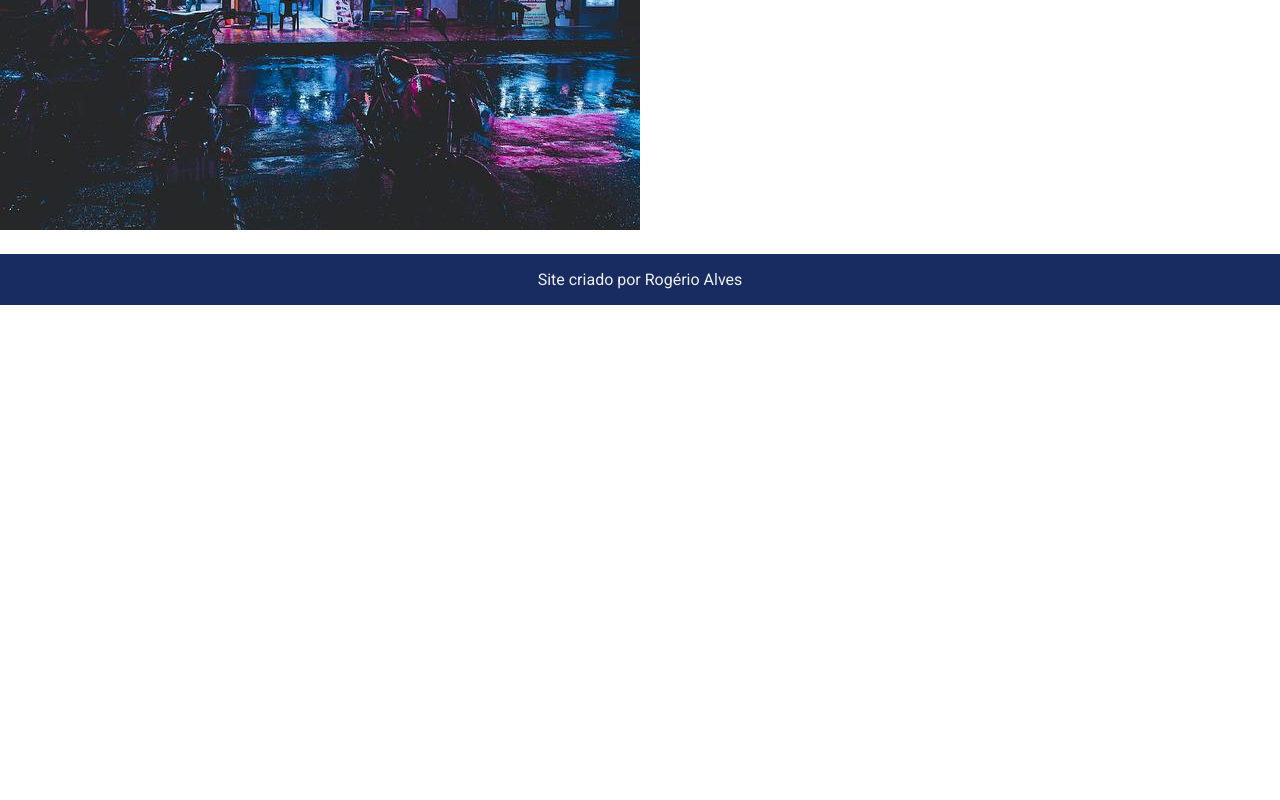
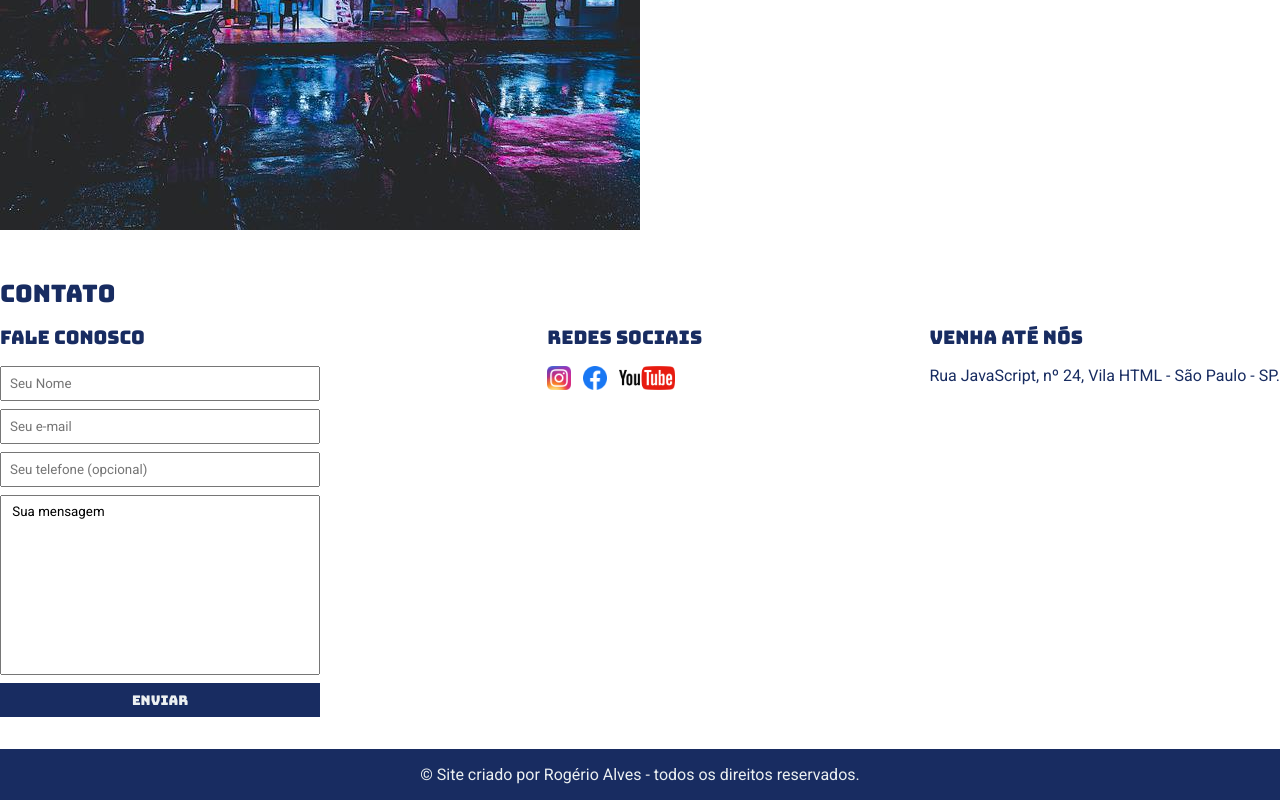
Before and after one commit to rogerioalves-sf/CursoEBAC-GIT, a plain HTML site: page modulo css/Projeto 1/index.html in a window 1280 px wide. Shown: the part 349-1149 px from the top of the page. Before the commit the page ends 800 px from the top, so only its background shows below. Drawn offline with Linux system fonts and the light colour scheme.

Commit message:
finalizado

```diff
--- a/modulo css/Projeto 1/estilos/style.css
+++ b/modulo css/Projeto 1/estilos/style.css
@@ -11,7 +11,7 @@
     --fonte-primaria: 'Bungee', sans-serif;
     --fonte-secundaria: 'Roboto', sans-serif;
 }
-body {
+body, input, textarea {
     font-family: var(--fonte-secundaria);
 }
 
@@ -69,11 +69,59 @@ section h2 {
     font-family: var(--fonte-primaria);
     font-weight: normal;
 }
+section h3 {
+    font-family: var(--fonte-primaria);
+    font-weight: normal;
+    margin-bottom: 16px;
+}
+
 section p {
     margin-bottom: 8px;
 }
 .storefront {
     margin-right: 32px;
+}
+#contato .container {
+    display: block;
+}
+#contato .metodosdecontato {
+    display: flex;
+    justify-content: space-between;
+}
+form input, form textarea, form button {
+    display: block;
+    width: 320px;
+    margin-bottom: 8px;
+    padding: 8px;
+
+}
+form textarea {
+    resize: none;
+    height: 180px;
+}
+form textarea:focus {
+    outline-color: #293d72;
+}
+form button {
+    background-color: var(--cor-primaria);
+    color: var(--cor-secundaria);
+    font-family: var(--fonte-primaria);
+    font-weight: normal;
+    border: none;
+}
+form button:hover {
+    background-color:#3c5aad;
+    cursor: pointer;
+}
+.social-links li {
+    display: inline;
+    margin-right: 8px;
+}
+.social-links a {
+    text-decoration: none;
+}
+.social-links img {
+    height: 24px;
 }
 footer {
     padding: 16px 0px;
--- a/modulo css/Projeto 1/index.html
+++ b/modulo css/Projeto 1/index.html
@@ -16,16 +16,16 @@
             <nav>
                 <ul>
                     <li>
-                        <a href="#">Sobre a loja</a>
+                        <a href="#sobre">Sobre a loja</a>
                     </li>
                     <li>
-                        <a href="#">Contato</a>
+                        <a href="#contato">Contato</a>
                     </li>
                 </ul>
             </nav>
         </div>
     </header>
-    <section>
+    <section id="sobre">
         <div class="container">
             <img class="storefront" src="./images/loja.jpg" alt="Fachada da Loja Games Shop">
         <div>
@@ -52,11 +52,57 @@
         </div>
 
     </section>
+    <section id="contato">
+        <div class="container">
+            <h2>Contato</h2>
+            <div class="metodosdecontato">
+                <div>
+                    <h3>Fale Conosco</h3>
+                    <form action="">
+                        <input type="text" name="" id="" placeholder="Seu Nome" required>
+                        <input type="email" name="" id="" placeholder="Seu e-mail"  required>
+                        <input type="tell" name="" id="" placeholder="Seu telefone (opcional)">
+                        <textarea name="" required id="" cols="30" rows="10"> Sua mensagem
+                        </textarea>
+                        <button type="submit">Enviar</button>
+                    </form>
+                </div>
+                <div>
+                    <h3>Redes Sociais</h3>
+                    <ul class="social-links">
+                        <li>
+                            <a title="Siga-nos no Instagram" href="#">
+                                <img src="./images/instagram.png" alt="Logo Instagram">
+                            </a>
+                        </li>
+                        <li>
+                            <a title="Visite nosso Facebook" href="#">
+                                <img src="./images/facebook.png" alt="Logo Facebook">
+                            </a>
+                        </li>
+                        <li>
+                            <a title="Visite noosso canal no Youtube" href="#">
+                                <img src="./images/youtube.png" alt="Logo Youtube">
+                            </a>
+                        </li>
+                    </ul>
+                </div>
+                <div>
+                    <h3>Venha até nós</h3>
+                    <p>
+                        Rua JavaScript, nº 24, Vila HTML - São Paulo - SP.
+                    </p>
+                </div>
+            </div>
+        </div>
+    </section>
 
     <footer>
-        <p>
-            Site criado por Rogério Alves
-        </p>
+        <div class="container">
+            <p>
+            &copy Site criado por Rogério Alves - todos os direitos reservados.
+            </p>
+        </div>
 
     </footer>
 
```
